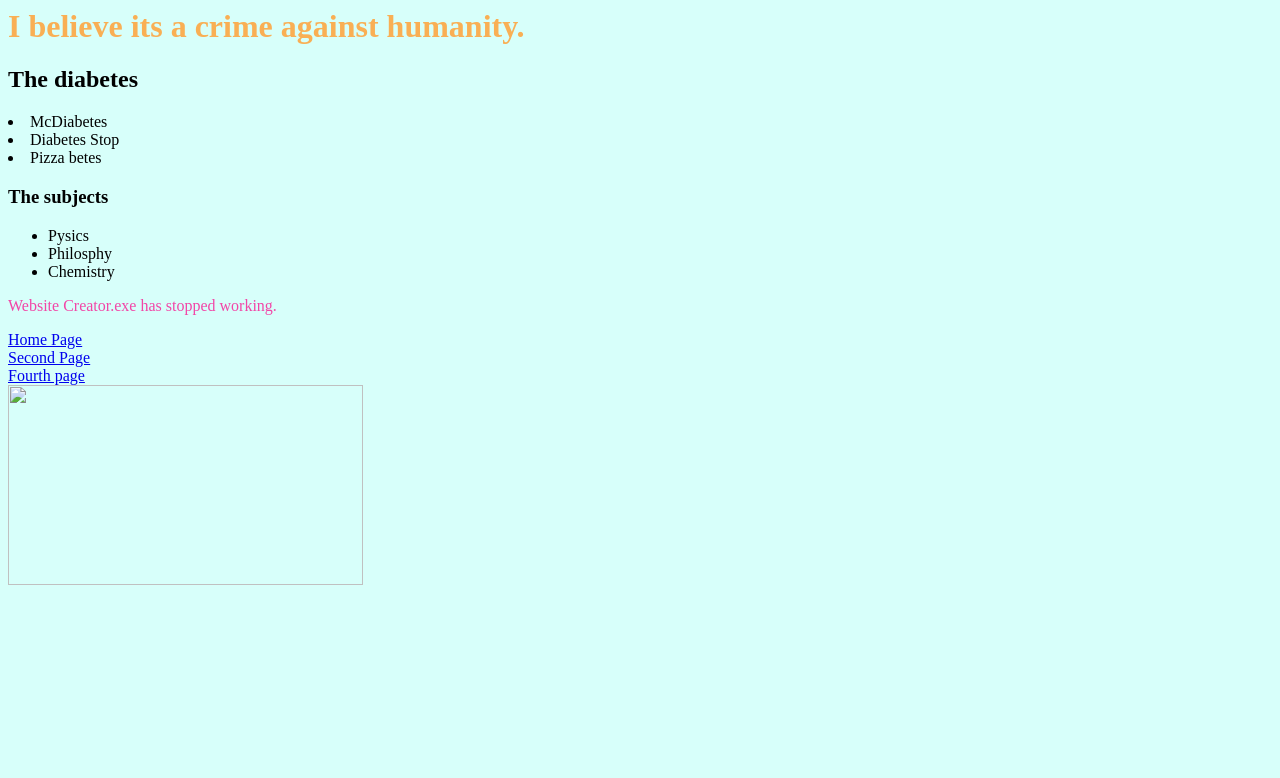
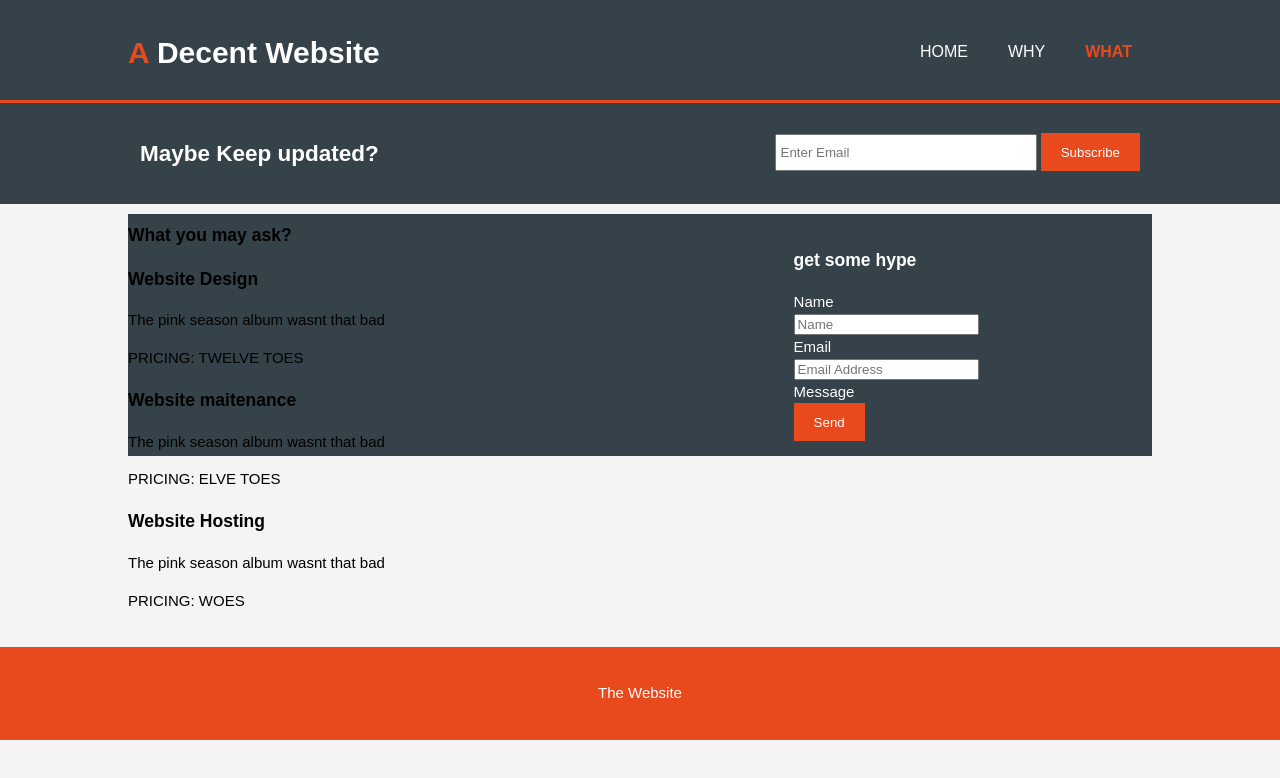
Before and after one commit to UrenaAlex/urenaalex.github.io, a plain HTML site: page third.html in a window 1280 px wide. Drawn offline with Linux system fonts and the light colour scheme.

Commit message:
third page and styling

```diff
--- a/CSS/style.css
+++ b/CSS/style.css
@@ -28,6 +28,13 @@ ul{
     color:#ffffff;
 }
 
+.dark{
+    padding:15px;
+    background:#35424a;
+    color:#ffffff;
+    margin-top:10px;
+    margin-bottom:10px;
+}
 
 /* Header **/
 header{
@@ -127,6 +134,19 @@ header a:hover{
     width:90px;
 }
 
+/* Sidebar */
+aisde#sidebar{
+    float:right;
+    width:30%;
+    margin-top:10px;
+}
+
+/* Main-col*/
+article#main-col{
+    float:left;
+    width:65%;
+}
+
 footer{
     padding:20px;
     margin-top:20px;
--- a/third.html
+++ b/third.html
@@ -1,32 +1,87 @@
+<!DOCTYPE html>
 <html>
-    <style type="text/css">
-    body {
-        background-color: #D7FFFA;}
-        h1   {color: #f9af54;}
-        p    {color: #f246a7;}
-    </style>
     <head>
-        <title>RIP AP Comp Sci. Students</title>
+        <meta charset-"utf-8">
+        <meta name="viewport" content="width=device-width">
+        <meta name="description" content="description">
+        <meta name="keywords" content="the website">
+        <title>Well what is this?</title>
+        <link rel="stylesheet" href="./CSS/style.css">
     </head>
-    <h1>I believe its a crime against humanity.</h1>
-    <h2>The diabetes</h2>
-<ul></ul></ul><class="circle">
-<li>McDiabetes</li>
-<li>Diabetes Stop</li>
-<li>Pizza betes </li>
-</ul>
-<h3> The subjects</h3>
-<ul>
-<li>Pysics</li>
-<li>Philosphy</li>
-<li>Chemistry</li>
-</ul>
     <body>
-        <p>Website Creator.exe has stopped working.</p>
-        <a href=""></a>
-        <a href="index.html"> Home Page </a><br>
-        <a href="second.html"> Second Page </a><br>
-        <a href="fourth.html"> Fourth page </a><br>
-        <img src="tenor.gif" width="355" height="200"></img>
+        <header>
+            <div class="container">
+                <div id="branding">
+                    <h1><span class="highlight">A</span> Decent Website</h1>
+                </div>
+                <nav>
+                    <ul>
+                        <li><a href="index.html">Home</a></li>
+                        <li><a href="second.html">Why</a></li>
+                        <li class="current"><a href="third.html">What</a></li>
+                    </ul>
+                </nav>
+            </div>
+        </header>
+
+        <section id="newsletter">
+            <div class="container">
+                <h1>Maybe Keep updated?</h1>
+                <form>
+                    <input type="email" placeholder="Enter Email" />
+                    <button type="submit" class="button_1">Subscribe</button>
+                </form>
+            </div>
+        </section>
+
+        <section id="main">
+            <div class="container">
+             <article id="main-col">
+                 <h1 class="page-title"> What you may ask?</h1>
+                 <ul id="what">
+                     <li>
+                         <h3>Website Design</h3>
+                         <p>The pink season album wasnt that bad</p>
+                         <p>PRICING: TWELVE TOES</p>
+                     </li>
+                     <li>
+                         <h3>Website maitenance</h3>
+                         <p>The pink season album wasnt that bad</p>
+                         <p>PRICING: ELVE TOES</p>
+                     </li>
+                     <li>
+                         <h3>Website Hosting</h3>
+                         <p>The pink season album wasnt that bad</p>
+                         <p>PRICING: WOES</p>
+                     </li>
+                 </ul>
+             </article>
+
+             <aside id="sidebar">
+                 <div class="dark">
+                  <h3> get some hype</h3>
+                  <form class="hype">
+                      <div>
+                          <label>Name</label><br>
+                          <input type="text" placeholder="Name">
+                      </div>
+                      <div>
+                          <label>Email</label><br>
+                          <input type="email" placeholder="Email Address">
+                      </div>
+                       <div>
+                          <label>Message</label><br>
+                          <texttarea placeholder="Message"></texttarea>
+                      </div>
+                      <button class="button_1" type="submit">Send</button>
+                  </form>
+                 </div>
+             </aside>
+            </div>
+        </section>
+
+        <footer>
+            <p>The Website </p>
+        </footer>
     </body>
 </html>
```
Also changed, not shown: second.html (+10 -1 lines).
